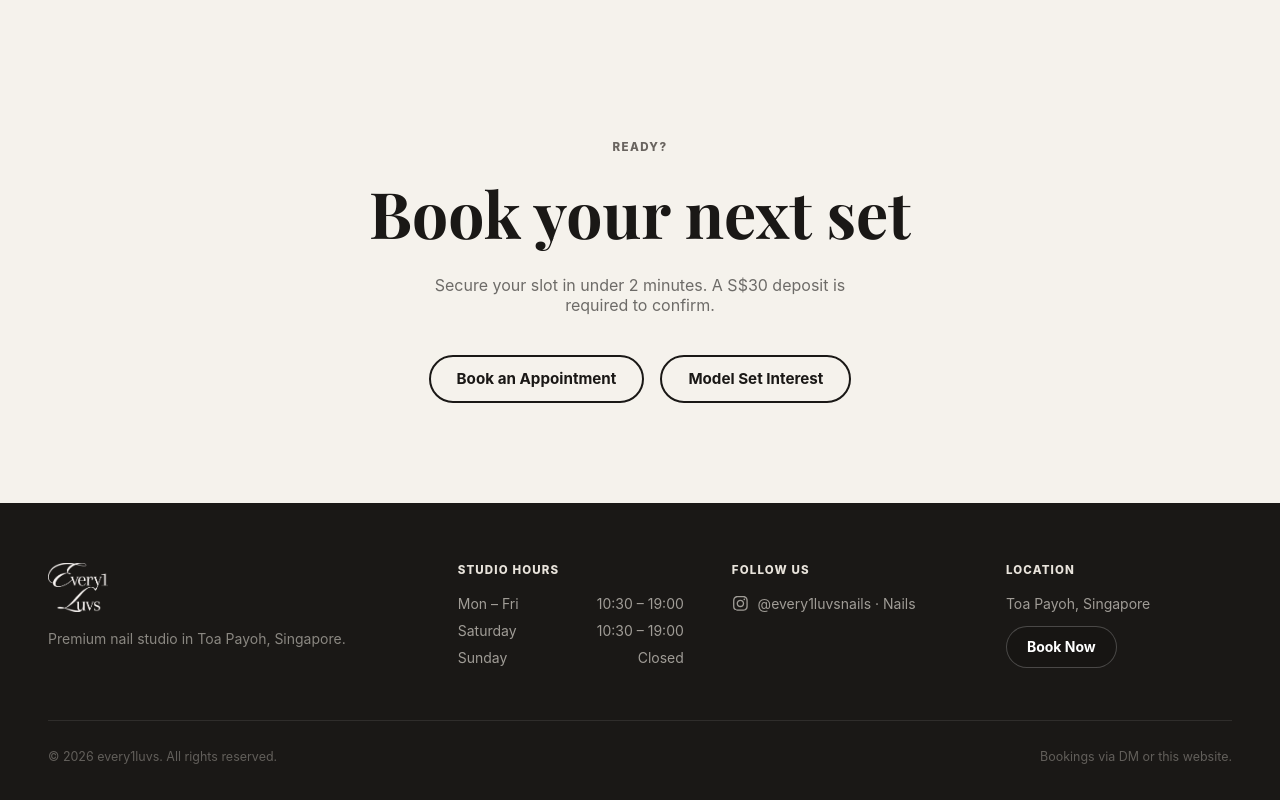
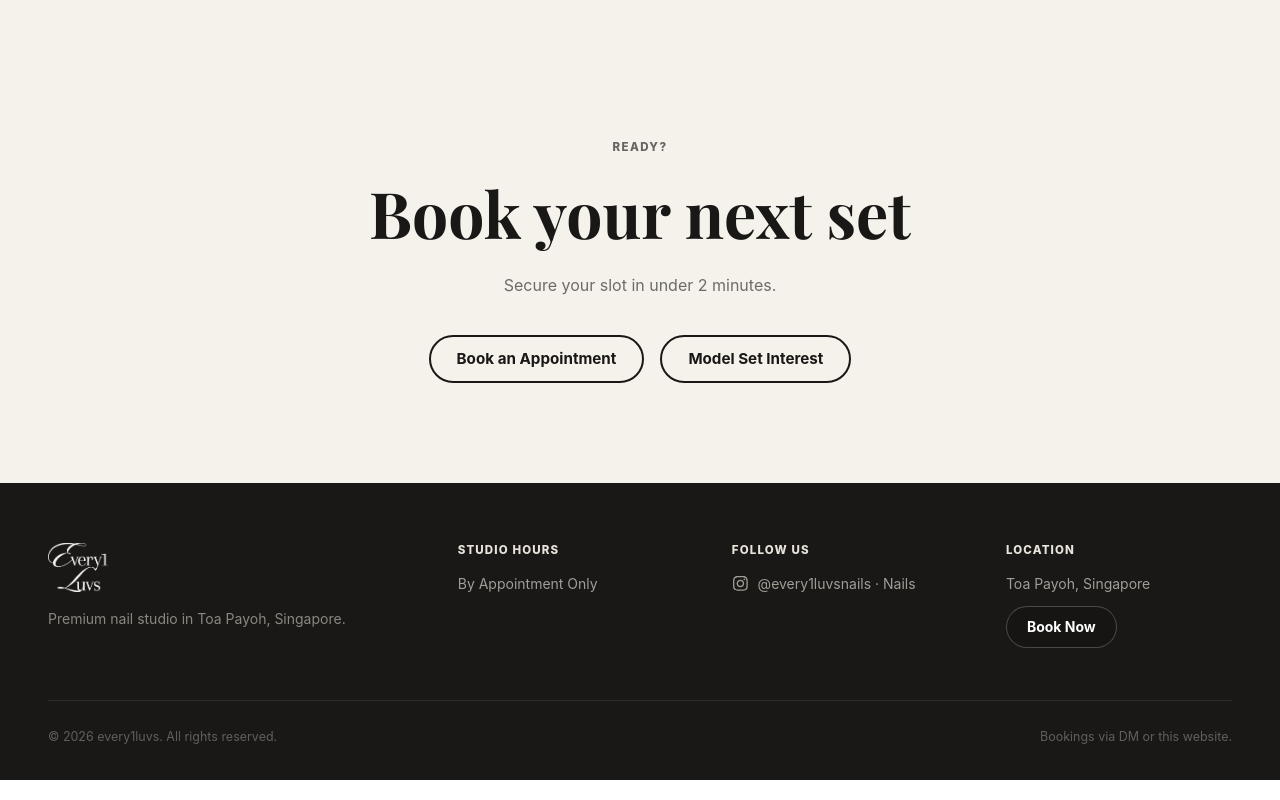
Before and after one commit to Qwertyblob/E1L, a React (Vite) app in the folder client/: page / in a window 1280 px wide. Shown: the part 4402-5202 px from the top of the page. Built offline with nearby package versions, Linux system fonts and the light colour scheme; no server answers.

Commit message:
Update landing page

```diff
--- a/client/src/LandingView.jsx
+++ b/client/src/LandingView.jsx
@@ -293,7 +293,7 @@ function LandingView({
       <section className="cta-banner">
         <p className="section-eyebrow" style={{ textAlign: 'center' }}>Ready?</p>
         <h2 className="cta-banner-heading">Book your next set</h2>
-        <p className="cta-banner-sub">Secure your slot in under 2 minutes. A S$30 deposit is required to confirm.</p>
+        <p className="cta-banner-sub">Secure your slot in under 2 minutes.</p>
         <div className="cta-banner-buttons">
           <button className="outline-button" onClick={onBook} type="button">Book an Appointment</button>
           <button className="outline-button" type="button">Model Set Interest</button>
@@ -310,9 +310,7 @@ function LandingView({
           <div>
             <h4>Studio Hours</h4>
             <ul className="footer-hours-list">
-              <li><span>Mon – Fri</span><span>10:30 – 19:00</span></li>
-              <li><span>Saturday</span><span>10:30 – 19:00</span></li>
-              <li><span>Sunday</span><span>Closed</span></li>
+              <li><span>By Appointment Only</span></li>
             </ul>
           </div>
           <div>
```
